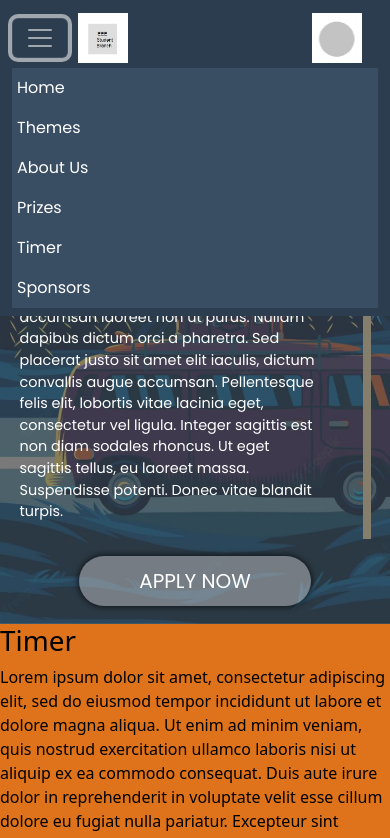
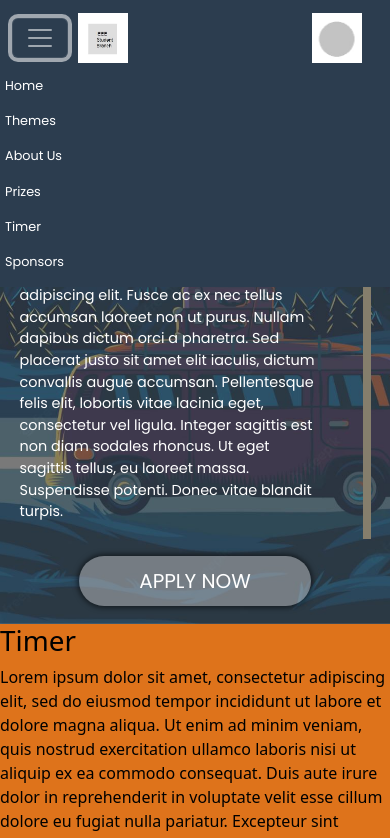
Before and after one commit to Gerina-MC/Haxios2, a plain HTML site: page index.html in a window 390 px wide. Both pictures are taken after a click on the button 40 px from the left and 38 px from the top of the page. Shown: the top 838 px of the page. Drawn offline with nearby package versions, Linux system fonts and the light colour scheme.

Commit message:
Added Hamburger menu

```diff
--- a/index.html
+++ b/index.html
@@ -29,11 +29,8 @@
             /*links in collapsible div*/
             .nav-link{
                 color: white;
+                font-size: 80%;
                 padding-left: 5px;
-            }
-            /*Collapsible div*/
-            #collapsibleNavbar{
-                background-color: #394d63;
             }
             /*div that contains front page elements*/
             .content{
@@ -94,7 +91,7 @@
     <body>
         <script src="https://cdn.jsdelivr.net/npm/bootstrap@5.2.3/dist/js/bootstrap.bundle.min.js" crossorigin="anonymous"></script>
         <!--Navbar-->
-        <nav class="navbar navbar-dark fixed-top">
+        <nav class="navbar navbar-expand-sm navbar-dark fixed-top">
             <div class="container-fluid">
                 <!--Navbar toggle button-->
                 <button class="navbar-toggler" type="button" data-bs-toggle="collapse" data-bs-target="#collapsibleNavbar">
@@ -104,11 +101,7 @@
                 <div class="navbar-brand">
                     <img src="Stubrlogo.jpg" alt="IEEE Student Branch" style="padding-left:10px;height:50px;width:60px">
                 </div>
-                <!--Hackathon logo-->
-                <div class="navbar-brand ms-auto">
-                    <img src="hacklogo.jpg" alt="Hackathon" style="height:50px;width:50px">
-                </div>
-                <div class="collapse navbar-collapse" id="collapsibleNavbar">
+                <div class="collapse navbar-collapse mx-auto" style="width:100%">
                     <ul class="navbar-nav">
                         <li class="nav-item"><a class="nav-link" href="#home">Home</a></li>
                         <li class="nav-item"><a class="nav-link" href="#themes">Themes</a></li>
@@ -118,6 +111,20 @@
                         <li class="nav-item"><a class="nav-link" href="#sponsor">Sponsors</a></li>
                     </ul>
                 </div>
+                <!--Hackathon logo-->
+                <div class="navbar-brand ms-auto">
+                    <img src="hacklogo.jpg" alt="Hackathon" style="height:50px;width:50px">
+                </div>
+            </div>
+            <div class="collapse" id="collapsibleNavbar">
+                <ul class="navbar-nav">
+                    <li class="nav-item"><a class="nav-link" href="#home">Home</a></li>
+                    <li class="nav-item"><a class="nav-link" href="#themes">Themes</a></li>
+                    <li class="nav-item"><a class="nav-link" href="#about_us">About Us</a></li>
+                    <li class="nav-item"><a class="nav-link" href="#prizes">Prizes</a></li>
+                    <li class="nav-item"><a class="nav-link" href="#timeline">Timer</a></li>
+                    <li class="nav-item"><a class="nav-link" href="#sponsor">Sponsors</a></li>
+                </ul>
             </div>
         </nav>
         <!--front page div-->
```
